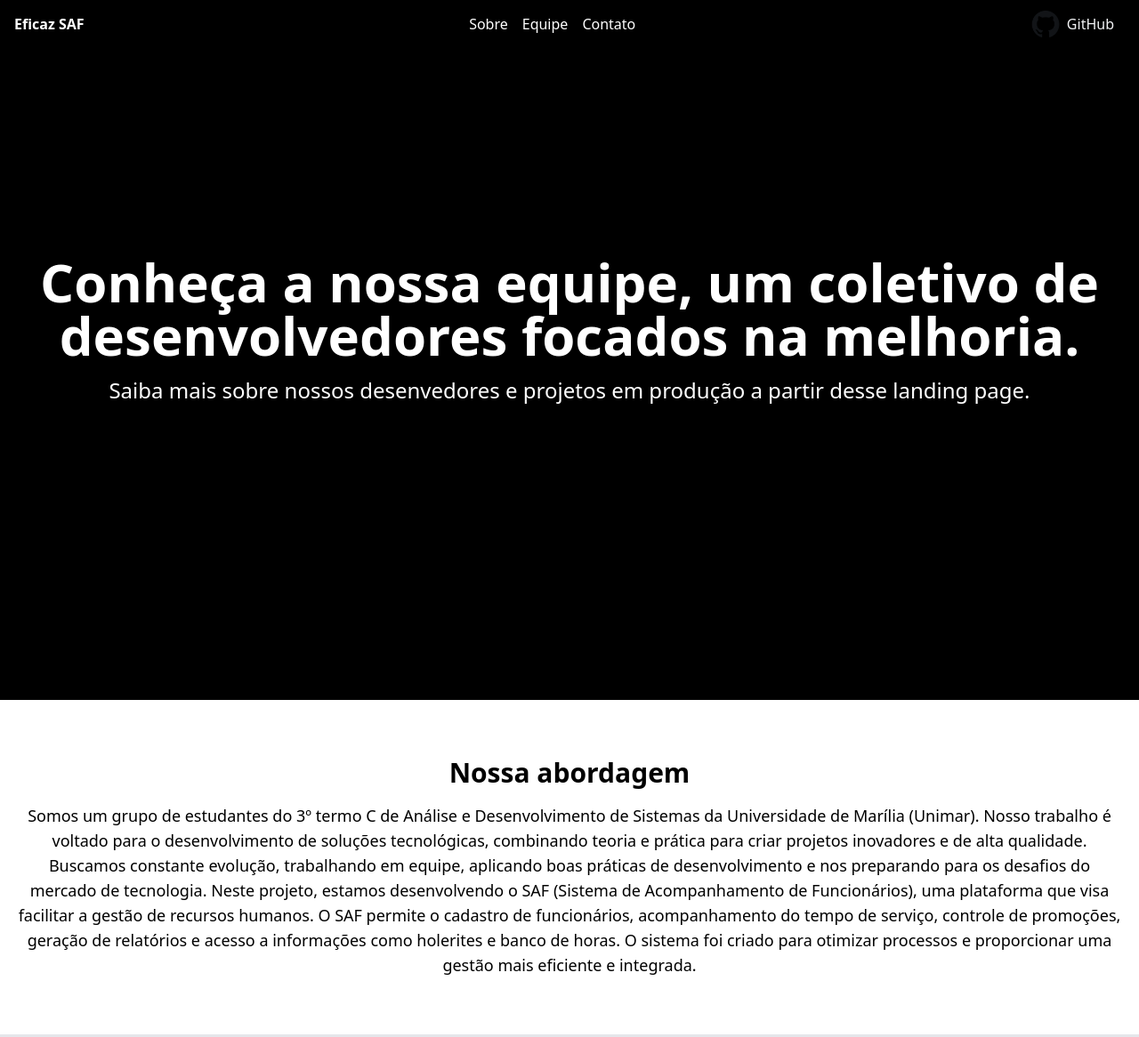
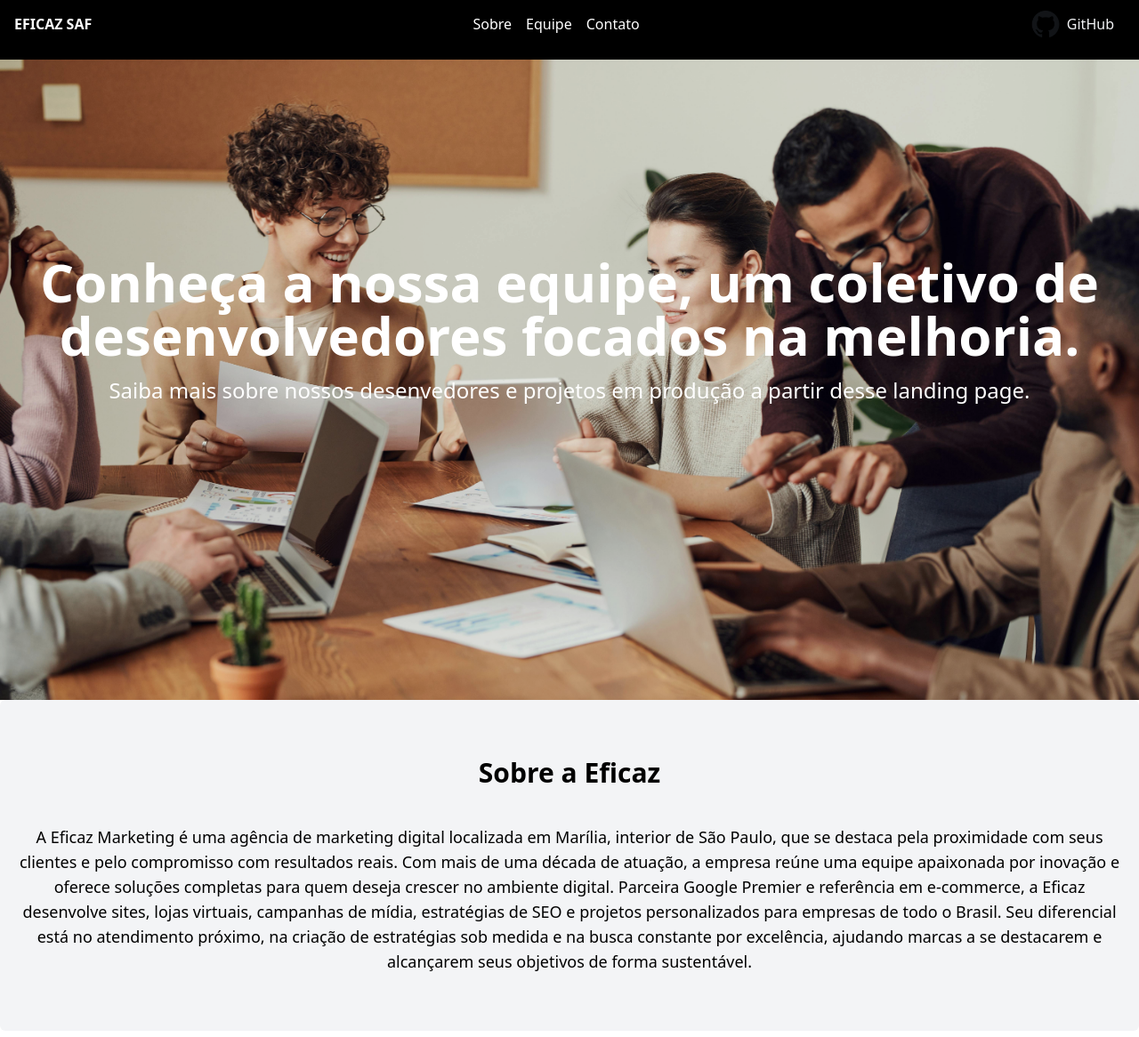
Before and after one commit to Flazao/Landing-Page-SAF, a plain HTML site: page index.html in a window 1280 px wide. Shown: the part 13-1179 px from the top of the page at 89% size. Drawn offline with nearby package versions, Linux system fonts and the light colour scheme.

Commit message:
Adicionando seção Sobre a Empresa e Arrumando estrutura do código, alem de adicionar mais animações

```diff
--- a/assets/css/style.css
+++ b/assets/css/style.css
@@ -1 +1,13 @@
-@import "tailwindcss";
+@keyframes slidedown{
+    0% {
+        opacity: 0;
+        transform: translateY(-100px);
+      }
+      100% {
+        opacity: 1;
+        transform: translateY(0);
+      }
+    }
+.animate-slidedown {
+    animation: slidedown 1s ease-out;
+}
--- a/index.html
+++ b/index.html
@@ -6,13 +6,14 @@
     <meta name="viewport" content="width=device-width, initial-scale=1.0">
     <title> TailwindCSS </title>
     <link href="https://cdn.jsdelivr.net/npm/tailwindcss@2.2.19/dist/tailwind.min.css" rel="stylesheet">
+    <link rel="stylesheet" href="./assets/css/style.css">
 </head>
 
 <body class="bg-white">
 
-    <header class="bg-black py-4 absolute top-0 left-0 right-0 z-10">
+    <header class="bg-black py-4 fixed top-0 left-0 right-0 z-10">
         <div class="container mx-auto px-4 flex items-center justify-between">
-            <div class="text-white font-semibold text-3 xl">Eficaz SAF</div>
+            <div class="text-white font-semibold text-3 xl">EFICAZ SAF</div>
             <nav class="inline-flex items-center justify-between space-x-4">
                 <a href="#" class="text-white hover:text-indigo-300">Sobre</a>
                 <a href="#" class="text-white hover:text-indigo-300">Equipe</a>
@@ -29,35 +30,63 @@
         </div>
     </header>
 
-    <main class="relative bg-black h-screen text-white">
-        <div class="absolute inset-0 bg-black bg-opacity-100 flex items-center justify-center text-center">
-            <div class="container mx-auto px-4">
+    <main class="m-0">
+        <div class="relative h-screen text-white bg-cover bg-center"
+            style="background-image: url(./assets/image/meeting.jpg);">
+            <div class="absolute inset-0 bg-black bg-opacity-10 flex items-center justify-center text-center">
+                <div class="container mx-auto px-4 animate-slidedown">
                     <h1 class="text-4xl md:text-5xl lg:text-6xl font-bold mb-4">Conheça a nossa equipe, um coletivo de
                         desenvolvedores focados na melhoria.</h1>
                     <p class="text-lg md:text-xl lg:text-2xl mb-8">Saiba mais sobre nossos desenvedores e projetos em
                         produção a partir desse landing page.</p>
                 </div>
             </div>
-    </main>
-    <div class="bg-white text-black py-16">
+        </div>
+        <section class="bg-gray-100 py-16 rounded-md">
             <div class="container mx-auto text-center px-4">
-            <h2 class="text-3xl font-bold">Nossa abordagem</h2>
-            <p class="mt-4 text-lg">Somos um grupo de estudantes do 3º termo C de Análise e Desenvolvimento de Sistemas
+                <h2 class="text-3xl font-bold mb-10">Sobre a Eficaz </h2>
+                <p class="mt-4 text-lg">
+                    A Eficaz Marketing é uma agência de marketing digital localizada em Marília, interior de São Paulo,
+                    que
+                    se destaca pela proximidade com seus clientes e pelo compromisso com resultados reais. Com mais de
+                    uma
+                    década de atuação, a empresa reúne uma equipe apaixonada por inovação e oferece soluções completas
+                    para
+                    quem deseja crescer no ambiente digital. Parceira Google Premier e referência em e-commerce, a
+                    Eficaz
+                    desenvolve sites, lojas virtuais, campanhas de mídia, estratégias de SEO e projetos personalizados
+                    para
+                    empresas de todo o Brasil. Seu diferencial está no atendimento próximo, na criação de estratégias
+                    sob
+                    medida e na busca constante por excelência, ajudando marcas a se destacarem e alcançarem seus
+                    objetivos
+                    de forma sustentável.
+                </p>
+            </div>
+        </section>
+        <section class="bg-white text-black py-16">
+            <div class="container mx-auto text-center px-4">
+                <h2 class="text-3xl font-bold mb-10">Nossa abordagem</h2>
+                <p class="mt-4 text-lg">Somos um grupo de estudantes do 3º termo C de Análise e Desenvolvimento de
+                    Sistemas
                     da Universidade de Marília (Unimar).
-                Nosso trabalho é voltado para o desenvolvimento de soluções tecnológicas, combinando teoria e prática
+                    Nosso trabalho é voltado para o desenvolvimento de soluções tecnológicas, combinando teoria e
+                    prática
                     para criar projetos inovadores e de alta qualidade.
                     Buscamos constante evolução, trabalhando em equipe, aplicando boas práticas de desenvolvimento e nos
                     preparando para os desafios do mercado de tecnologia.
-                Neste projeto, estamos desenvolvendo o SAF (Sistema de Acompanhamento de Funcionários), uma plataforma
+                    Neste projeto, estamos desenvolvendo o SAF (Sistema de Acompanhamento de Funcionários), uma
+                    plataforma
                     que visa facilitar a gestão de recursos humanos.
                     O SAF permite o cadastro de funcionários, acompanhamento do tempo de serviço, controle de promoções,
                     geração de relatórios e acesso a informações como holerites e banco de horas.
-                O sistema foi criado para otimizar processos e proporcionar uma gestão mais eficiente e integrada.</p>
+                    O sistema foi criado para otimizar processos e proporcionar uma gestão mais eficiente e integrada.
+                </p>
             </div>
-    </div>
-    <section class="bg-gray-200 py-16">
+        </section>
+        <section class="bg-gray-200 py-16 rounded-lg">
             <div class="container mx-auto text-center px-4">
-            <h2 class="text-3xl font-semibold mb-8">Tecnologias Utilizadas</h2>
+                <h2 class="text-3xl font-semibold mb-10">Tecnologias Utilizadas</h2>
                 <div class="grid grid-cols-1 md:grid-cols-3 gap-8">
                     <div class=" flex flex-col items-center">
                         <img src="assets/image/c.png" alt="C#" class="animate-bounce w-32 h-32 mb-4"
@@ -78,7 +107,7 @@
             </div>
         </section>
 
-    <div class="container mx-auto px-4 py-8">
+        <section class="container mx-auto px-4 py-8">
             <h2 class="text-3xl font-semibold text-center mb-10">Participantes do Projeto SAF</h2>
             <div class="space-y-10">
 
@@ -105,10 +134,14 @@
                     <div class="ml-6">
                         <h3 class="text-4xl font-semibold text-blue-600 mb-6 ">Juliana Moreno</h3>
                         <p class="text-xl text-gray-700 mb-20 ">Estudante ADS</p>
-                    <p class="text-lg text-gray-600 mt-2 mb-20 ">Na landing page do projeto, ajudei a criar e organizar
-                        as seções para deixar o site mais claro e agradável. Escrevi o texto da parte "Nossa Abordagem",
-                        explicando melhor o projeto SAF. Corrigi bugs que atrapalhavam o espaçamento e o alinhamento dos
-                        elementos, e também trabalhei na separação de cores para destacar melhor cada área. Além disso,
+                        <p class="text-lg text-gray-600 mt-2 mb-20 ">Na landing page do projeto, ajudei a criar e
+                            organizar
+                            as seções para deixar o site mais claro e agradável. Escrevi o texto da parte "Nossa
+                            Abordagem",
+                            explicando melhor o projeto SAF. Corrigi bugs que atrapalhavam o espaçamento e o alinhamento
+                            dos
+                            elementos, e também trabalhei na separação de cores para destacar melhor cada área. Além
+                            disso,
                             participei da criação da sessão de tecnologias usadas e comecei a estruturar a parte dos
                             participantes.</p>
                     </div>
@@ -122,12 +155,14 @@
                         <h3 class="text-4xl font-semibold text-blue-600 mb-6 ">Nome</h3>
                         <p class="text-xl text-gray-700 mb-20 ">Estudante ADS</p>
                         <p class="text-lg text-gray-600 mt-2 mb-20 ">Lorem ipsum dolor sit amet consectetur adipisicing
-                        elit. Reiciendis accusantium cumque, debitis rem voluptatum velit ipsa sit tempore est labore
+                            elit. Reiciendis accusantium cumque, debitis rem voluptatum velit ipsa sit tempore est
+                            labore
                             recusandae ad totam magnam sed doloribus, consequatur minima mollitia deleniti!</p>
                     </div>
                 </div>
             </div>
-    </div>
+        </section>
+    </main>
 </body>
 
 </html>
```
Lines whose indentation alone changed are shown as unchanged.
